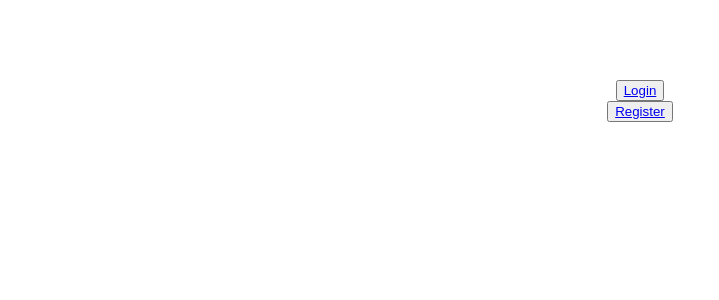
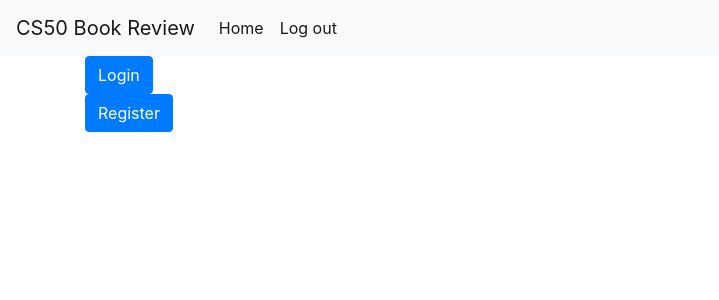
Before and after one commit to nachov99/project1br, a Flask app: page / in a window 1280 px wide. Shown: the top 300 px of the page, without its empty margins (0-719 px from the left). Run offline with Flask 2, Linux system fonts and the light colour scheme; some libraries are stand-ins or nearby versions.

Commit message:
Finished project1

```diff
--- a/application.py
+++ b/application.py
@@ -10,8 +10,8 @@ from logreq import login_required
 app = Flask(__name__)
 
 # Check for environment variable
-#if not os.getenv("DATABASE_URL"):
-#    raise RuntimeError("DATABASE_URL is not set")
+if not os.getenv("DATABASE_URL"):
+    raise RuntimeError("DATABASE_URL is not set")
 #app.config['SQLALCHEMY_DATABASE_URI'] = 'postgres://pckgaxnrveaneq:b95fe71a9ca8dfb956cf64e39a0a791951436d4ee3235f563325d284fdfddb7e@ec2-52-86-73-86.compute-1.amazonaws.com:5432/dacuqeovgq7jhr'
 
 # Configure session to use filesystem
@@ -20,8 +20,8 @@ app.config["SESSION_TYPE"] = "filesystem"
 Session(app)
 
 # Set up database
-#engine = create_engine(os.getenv("DATABASE_URL"),encoding="utf8")
-engine = create_engine('postgres://pckgaxnrveaneq:b95fe71a9ca8dfb956cf64e39a0a791951436d4ee3235f563325d284fdfddb7e@ec2-52-86-73-86.compute-1.amazonaws.com:5432/dacuqeovgq7jhr')
+engine = create_engine(os.getenv("DATABASE_URL"),encoding="utf8")
+#engine = create_engine('postgres://pckgaxnrveaneq:b95fe71a9ca8dfb956cf64e39a0a791951436d4ee3235f563325d284fdfddb7e@ec2-52-86-73-86.compute-1.amazonaws.com:5432/dacuqeovgq7jhr')
 db = scoped_session(sessionmaker(bind=engine))
 
 @app.route("/")
@@ -200,8 +200,8 @@ def book(isbn):
         #GOODREADS REVIEWS
 
         # Read API key from env variable
-        #key = os.getenv("GOODREADS_KEY")
-        key = 'PntQoVaB2YSKLpy9P0RGug'
+        key = os.getenv("GOODREADS_KEY")
+        #key = 'PntQoVaB2YSKLpy9P0RGug'
 
         # Query the api with key and ISBN as parameters
         query = requests.get("https://www.goodreads.com/book/review_counts.json",
--- a/requirements.txt
+++ b/requirements.txt
@@ -2,3 +2,4 @@ Flask
 Flask-Session
 psycopg2-binary
 SQLAlchemy
+python-dotenv
--- a/static/style.css
+++ /dev/null
@@ -1,4 +0,0 @@
-body{
-  text-align: center;
-  color: #fffa;
-}
--- a/templates/home.html
+++ b/templates/home.html
@@ -10,7 +10,7 @@
 <form action="/search" method="GET">
     <div class="form-group">
         <input type="text" class="form-control" name="book" autofocus aria-describedby="bookHelp" placeholder="ISBN, Title or Author">
-        <small id="bookHelp" class="form-text text-muted">Example: 0553803700	I, Robot	Isaac Asimov	1950</small>
+        <small id="bookHelp" class="form-text text-muted">Example: 1616149981	The Life We Bury Allen Eskens 2014</small>
     </div>
     <button class="btn btn-primary" type="submit">Search</button>
 </form>
--- a/templates/index.html
+++ b/templates/index.html
@@ -1,16 +1,11 @@
 {% extends "layout.html" %}
-
-{% block heading %}
-  Project1
+{% block body %}
+<div class="container">
+  <form class="loginregister" action="login.html" method="post">
+    <a href="/login"><button type="button" name="button" class="btn btn-primary">Login</button></a>
+  </form>
+  <form action="register.html" method="post">
+    <a href="/register"><button type="button" name="button" class="btn btn-primary">Register</button></a>
+  </form>
+</div>
 {% endblock %}
-
-{% block body %}
-  <div class="index">
-    <form action="login.html" method="post">
-      <button type="button" name="button"><a href="/login">Login</a></button>
-    </form>
-    <form action="register.html" method="post">
-      <button type="button" name="button"><a href="/register">Register</a></button>
-    </form>
-  </div>
-{% endblock %}
--- a/templates/layout.html
+++ b/templates/layout.html
@@ -1,18 +1,32 @@
 <!DOCTYPE html>
-<html lang="en" dir="ltr">
+<html>
 <head>
-    <meta charset="utf-8">
   <title>Project1</title>
-    <link rel="stylesheet" type="text/css" href="{{ url_for('static', filename='style.css')}}">
-
+  <link rel="stylesheet" href="https://stackpath.bootstrapcdn.com/bootstrap/4.5.0/css/bootstrap.min.css" integrity="sha384-9aIt2nRpC12Uk9gS9baDl411NQApFmC26EwAOH8WgZl5MYYxFfc+NcPb1dKGj7Sk" crossorigin="anonymous">
 </head>
 <body>
-    <h1>{% block heading %}{% endblock %}</h1>
-
+  <nav class="navbar navbar-expand-lg navbar-light bg-light">
+  <a class="navbar-brand">CS50 Book Review</a>
+  <button class="navbar-toggler" type="button" data-toggle="collapse" data-target="#navbarNav" aria-controls="navbarNav" aria-expanded="false" aria-label="Toggle navigation">
+    <span class="navbar-toggler-icon"></span>
+  </button>
+  <div class="collapse navbar-collapse" id="navbarNav">
+    <ul class="navbar-nav">
+      <li class="nav-item active">
+        <a class="nav-link" href="/home">Home <span class="sr-only">(current)</span></a>
+      </li>
+      <li class="nav-item active">
+        <a class="nav-link" href="/logout">Log out <span class="sr-only"></span></a>
+      </li>
+    </ul>
+  </div>
+</nav>
+  {% block heading %}
+  {% endblock %}
   {% block body %}
   {% endblock %}
-  </body>
   <script src="https://code.jquery.com/jquery-3.5.1.slim.min.js" integrity="sha384-DfXdz2htPH0lsSSs5nCTpuj/zy4C+OGpamoFVy38MVBnE+IbbVYUew+OrCXaRkfj" crossorigin="anonymous"></script>
   <script src="https://cdn.jsdelivr.net/npm/popper.js@1.16.0/dist/umd/popper.min.js" integrity="sha384-Q6E9RHvbIyZFJoft+2mJbHaEWldlvI9IOYy5n3zV9zzTtmI3UksdQRVvoxMfooAo" crossorigin="anonymous"></script>
   <script src="https://stackpath.bootstrapcdn.com/bootstrap/4.5.0/js/bootstrap.min.js" integrity="sha384-OgVRvuATP1z7JjHLkuOU7Xw704+h835Lr+6QL9UvYjZE3Ipu6Tp75j7Bh/kR0JKI" crossorigin="anonymous"></script>
+</body>
 </html>
```
Also changed, not shown: templates/book.html (+4 -12 lines), templates/login.html (+13 -8 lines), templates/results.html (+11 -15 lines), 3 other files. Lines whose indentation alone changed are shown as unchanged.
